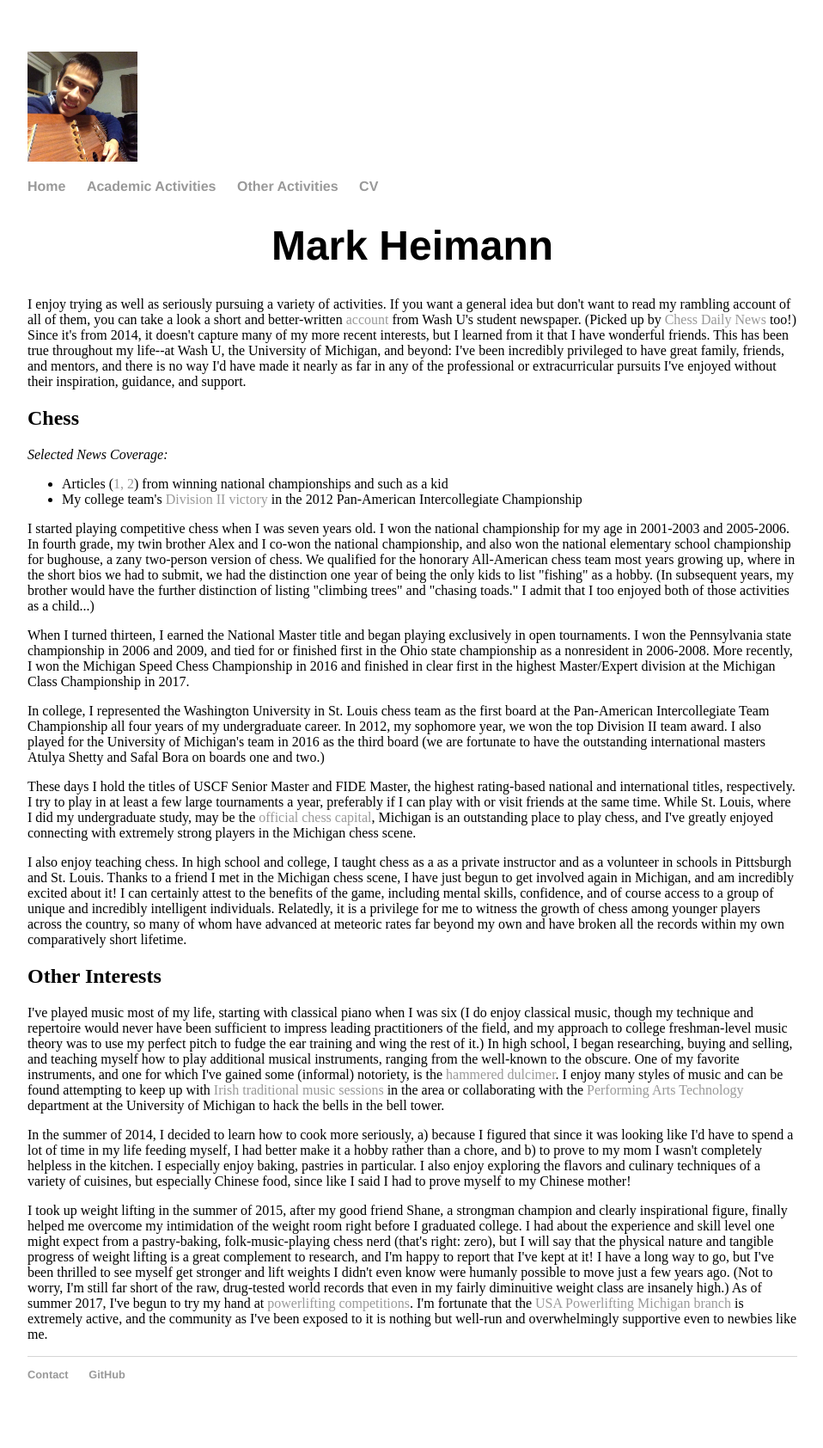
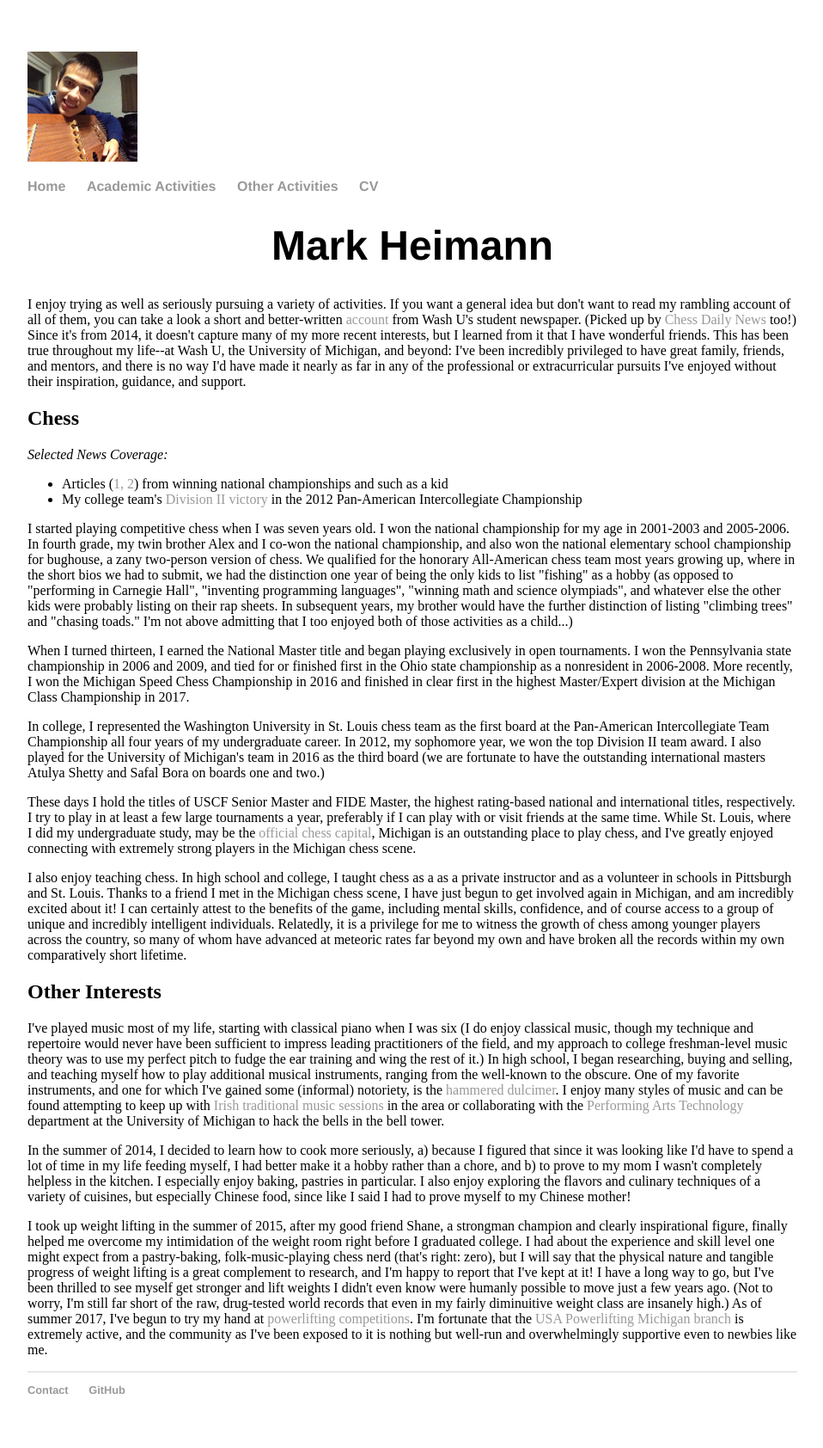
Before and after one commit to markheimann/markheimann.github.io, a Jekyll site: the page built from other.html, in a window 1280 px wide. Shown: the whole page at 86% size, without its empty margins (160-1118 px from the left). Built offline with Jekyll 4.4.1, drawn with Linux system fonts in a browser that asks for light colours.

Commit message:
shout outs in other activities

```diff
--- a/other.html
+++ b/other.html
@@ -17,7 +17,7 @@ title: Mark Heimann
 
 
 	<p>
-	I started playing competitive chess when I was seven years old.  I won the national championship for my age in 2001-2003 and 2005-2006. In fourth grade, my twin brother Alex and I co-won the national championship, and also won the national elementary school championship for bughouse, a zany two-person version of chess.  We qualified for the honorary All-American chess team most years growing up, where in the short bios we had to submit, we had the distinction one year of being the only kids to list "fishing" as a hobby.  (In subsequent years, my brother would have the further distinction of listing "climbing trees" and "chasing toads."  I admit that I too enjoyed both of those activities as a child...)
+	I started playing competitive chess when I was seven years old.  I won the national championship for my age in 2001-2003 and 2005-2006. In fourth grade, my twin brother Alex and I co-won the national championship, and also won the national elementary school championship for bughouse, a zany two-person version of chess.  We qualified for the honorary All-American chess team most years growing up, where in the short bios we had to submit, we had the distinction one year of being the only kids to list "fishing" as a hobby (as opposed to "performing in Carnegie Hall", "inventing programming languages", "winning math and science olympiads", and whatever else the other kids were probably listing on their rap sheets.  In subsequent years, my brother would have the further distinction of listing "climbing trees" and "chasing toads."  I'm not above admitting that I too enjoyed both of those activities as a child...)
 	</p>
 
 	<p>
```
